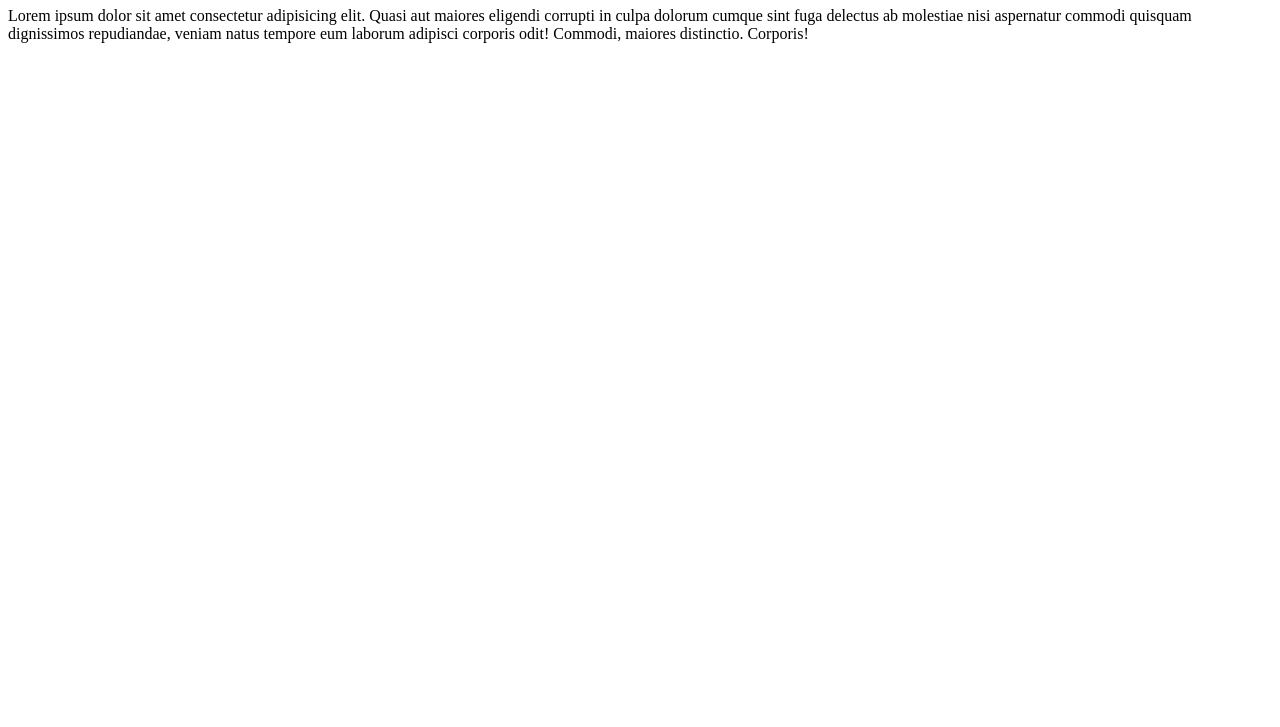
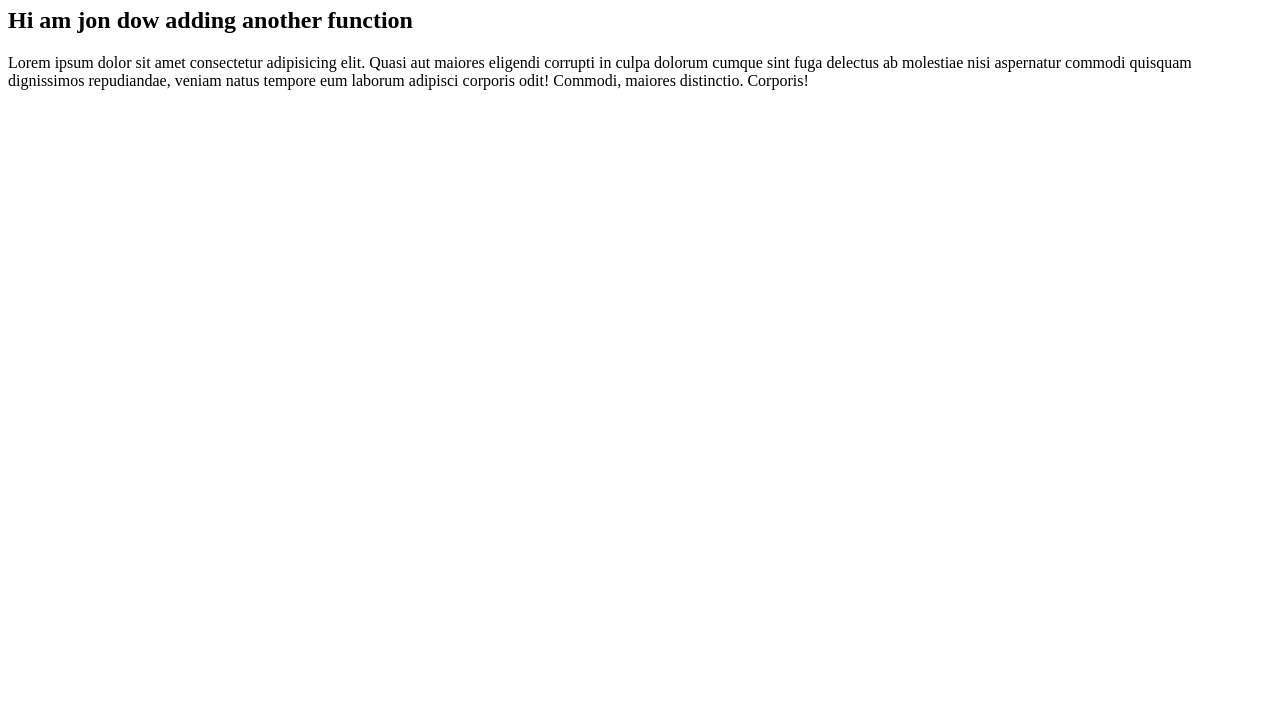
Before and after one commit to Shihab31/web-design, a plain HTML site: page index.html in a window 1280 px wide. Shown: the part 73-800 px from the top of the page. Drawn offline with Linux system fonts and the light colour scheme.

Commit message:
Update index.html

```diff
--- a/index.html
+++ b/index.html
@@ -7,7 +7,9 @@
     <title>Git Practice</title>
 </head>
 <body>
+
     <h1>Look I am using github</h1>
+    <h2>Hi am jon dow adding another function</h2>
     <p>Lorem ipsum dolor sit amet consectetur adipisicing elit. Quasi aut maiores eligendi corrupti in culpa dolorum cumque sint fuga delectus ab molestiae nisi aspernatur commodi quisquam dignissimos repudiandae, veniam natus tempore eum laborum adipisci corporis odit! Commodi, maiores distinctio. Corporis!</p>
 </body>
 </html>
```
